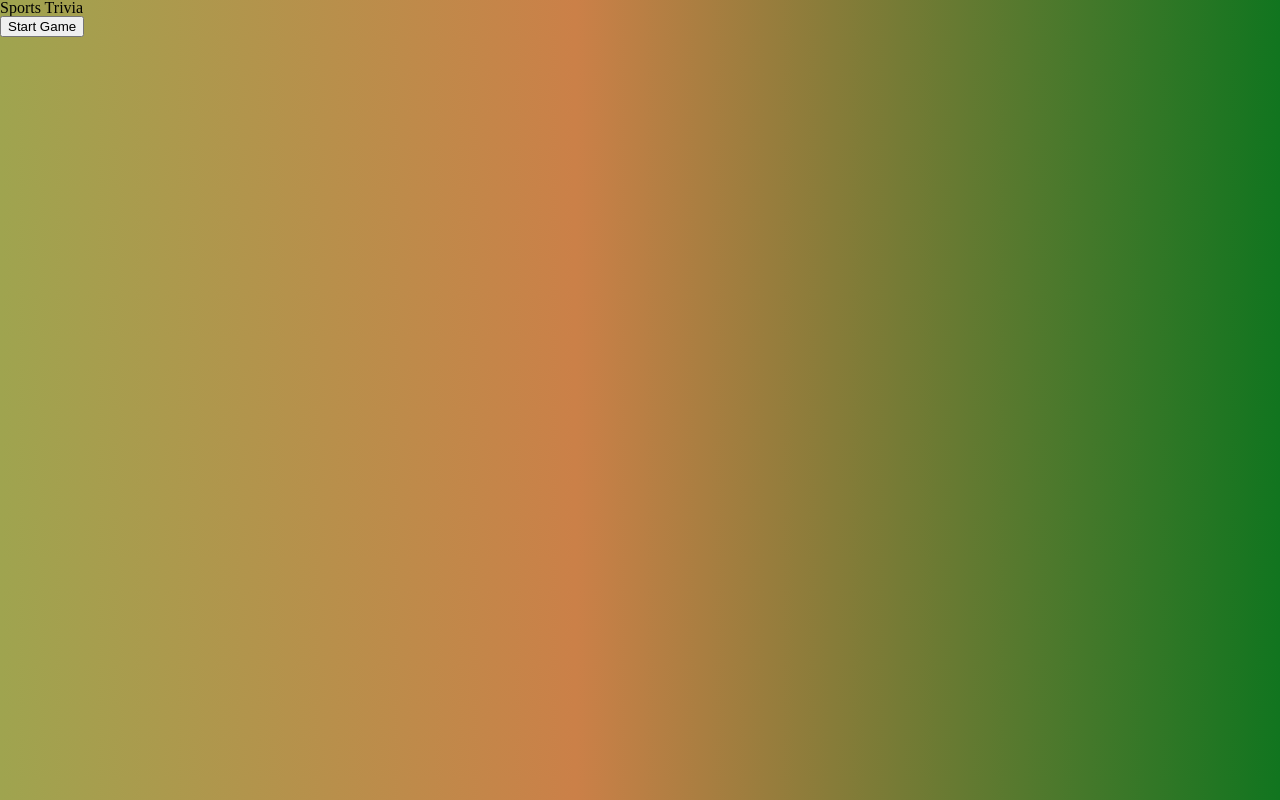
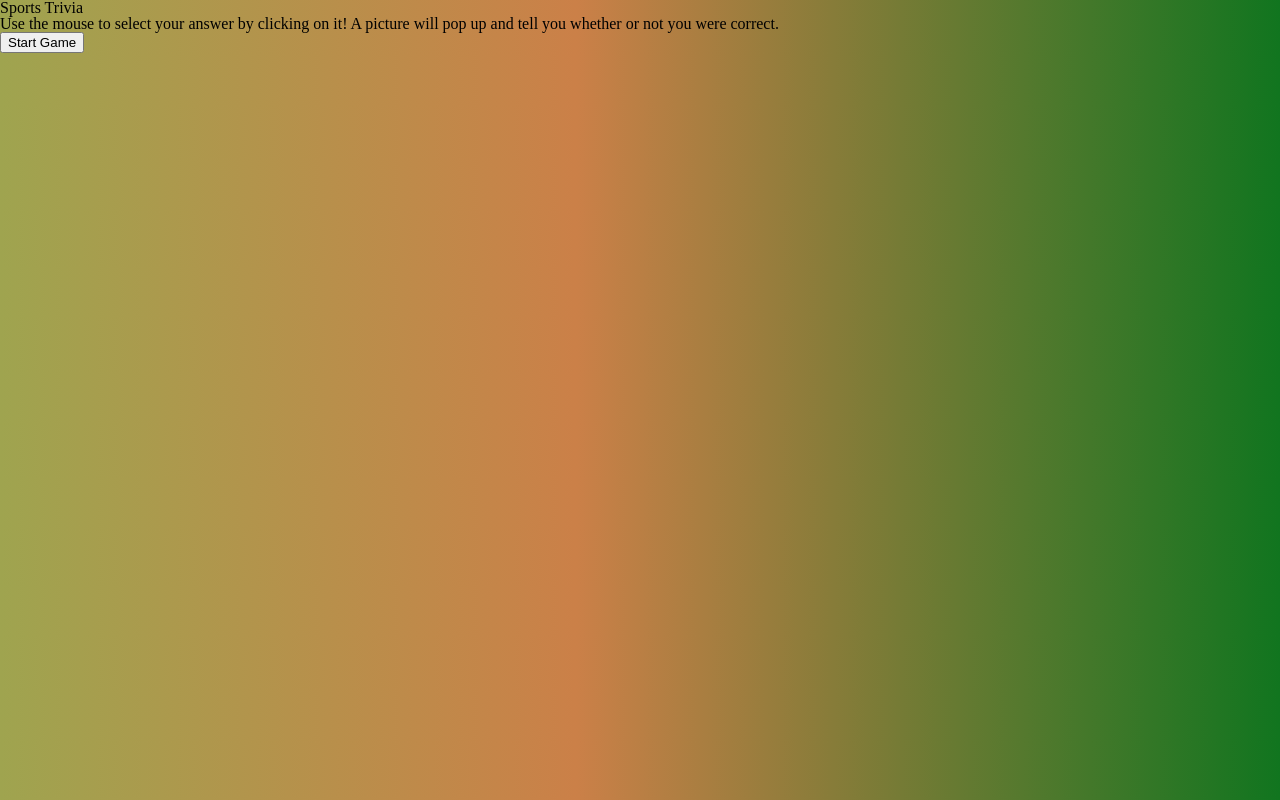
Before and after one commit to jadibrahim99/TriviaGame, a plain HTML site: page index.html in a window 1280 px wide. Drawn offline with nearby package versions, Linux system fonts and the light colour scheme.

Commit message:
Instructions added to the page

```diff
--- a/index.html
+++ b/index.html
@@ -12,11 +12,14 @@
     <body>
     <h1>Sports Trivia</h1>
     <div class="wrapper">
+        <p>Use the mouse to select your answer by clicking on it! A picture will pop up and tell you whether or not you were correct.</p>
         <div id= "timeleft"></div>
         <div id= "questionblock"></div>
         <div id= "answerblock"></div>
         <button class ="btn btn-success" id ="start">Start Game</button><br>
         <button class="btn btn-success" id="reset">Play Again?</button>
     </div>
+
+
     </body>
     </html>
```
Also changed, not shown: assets/css/style.css (line endings or trailing spaces).
